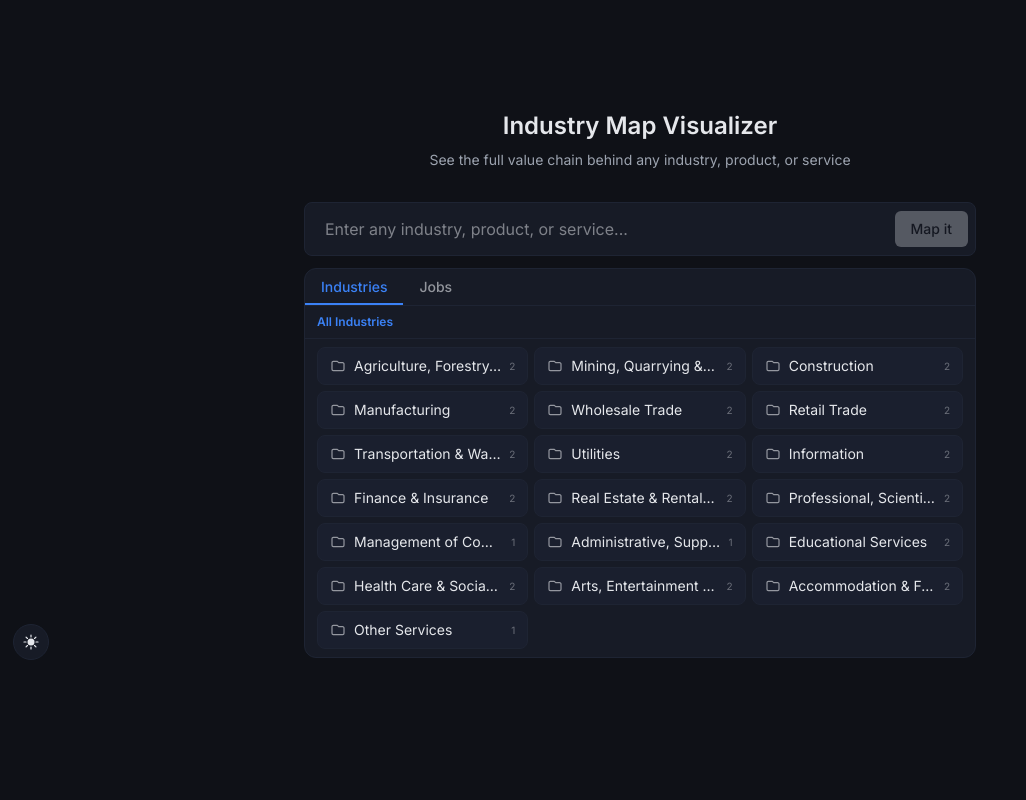
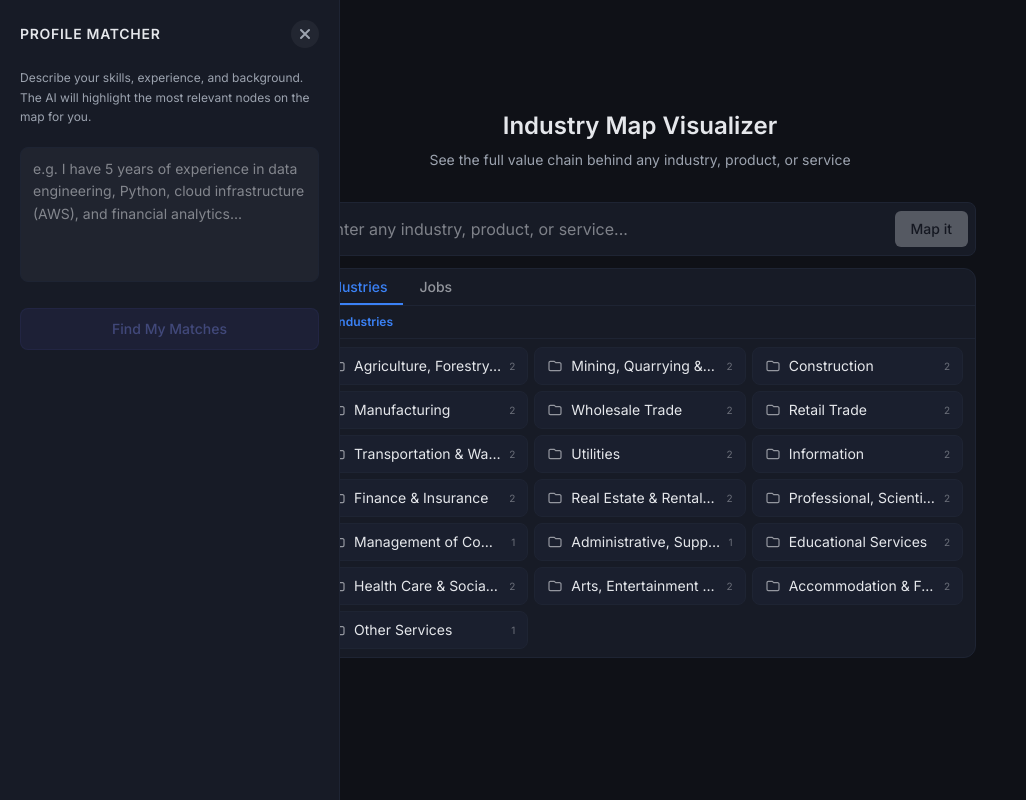
Before and after one commit to YassinKhanji/Industry-Map-Visualizer, a Next.js app: page / in a window 1280 px wide. Shown: the whole page, without its empty margins (0-1026 px from the left). Built offline with nearby package versions, Linux system fonts and the light colour scheme.

Commit message:
features

```diff
--- a/src/app/api/profile/route.ts
+++ b/src/app/api/profile/route.ts
@@ -53,20 +53,24 @@ export async function POST(req: NextRequest) {
     const client = getClient();
     const response = await client.chat.completions.create({
       model: "gpt-4.1-mini",
-      temperature: 0.3,
+      temperature: 0.4,
       messages: [
         {
           role: "system",
-          content: `You are a node relevance matcher. You ONLY analyze the user's professional profile against the provided industry map nodes and return a JSON array of matching node IDs with short reasons.
+          content: `You are a profile-to-industry-node matcher. Given a user's professional background and an industry map, you find which nodes are most relevant to that person's skills, experience, or interests.
 
-You do NOT answer questions, have conversations, provide career advice, or respond to anything that is not a professional skills/background description. If the user input is not a profile or skills description, return an empty array [].
+IMPORTANT RULES:
+1. Be generous and creative with matching. The user may describe their background informally, with typos, in shorthand, or using different terminology than the node labels. Look for semantic overlap, transferable skills, and indirect relevance — not just exact keyword matches.
+2. For example: "finance" can match accounting nodes, trading nodes, risk management, etc. "Tech" can match IT, software, data, infrastructure nodes. "Marketing" can match sales, advertising, branding nodes.
+3. If the user's background has SOME relevance to ANY nodes — even indirect or partial — return those matches with honest explanations of the connection.
+4. BE HONEST: If the user's background genuinely has NO meaningful connection to the industry map nodes (e.g. a pastry chef looking at a semiconductor map), return an empty matches array AND a "noMatchMessage" explaining honestly why there are no good matches and what kinds of backgrounds would be relevant.
+5. Return 3-8 matches ranked by relevance (best first). Each reason should be 1 concise sentence.
+6. Only use node IDs from the provided list.
 
-Rules:
-- Return 5-8 nodes that best match the user's background, skills, or expertise
-- Rank by relevance (best match first)
-- Each reason must be 1 short sentence explaining why this node matches
-- Only use node IDs from the provided list — never invent IDs
-- Return ONLY valid JSON, no other text`,
+Return ONLY valid JSON in this exact format:
+{ "matches": [{ "id": "<node_id>", "reason": "<why>" }], "noMatchMessage": "<optional: explain if no matches>" }
+
+Omit noMatchMessage if there ARE matches. Include it only when matches is empty.`,
         },
         {
           role: "user",
@@ -76,8 +80,7 @@ ${userProfile.trim()}
 INDUSTRY MAP NODES:
 ${nodeList}
 
-Return a JSON array of the most relevant nodes for this person:
-[{ "id": "<node_id>", "reason": "<why this matches>" }]`,
+Return JSON with matches (and noMatchMessage if no good matches exist):`,
         },
       ],
     });
@@ -99,13 +102,18 @@ Return a JSON array of the most relevant nodes for this person:
       return NextResponse.json({ matches: [] });
     }
 
-    if (!Array.isArray(parsed)) {
-      return NextResponse.json({ matches: [] });
-    }
+    // Support both { matches: [...] } wrapper and raw array
+    const matchesArr = Array.isArray(parsed)
+      ? parsed
+      : Array.isArray(parsed?.matches)
+      ? parsed.matches
+      : [];
+    const noMatchMessage =
+      typeof parsed?.noMatchMessage === "string" ? parsed.noMatchMessage : null;
 
     // Validate: only keep entries whose IDs exist in the input node list
     const validIds = new Set(nodes.map((n) => n.id));
-    const matches = parsed
+    const matches = matchesArr
       .filter(
         (m: any) =>
           typeof m.id === "string" &&
@@ -115,7 +123,7 @@ Return a JSON array of the most relevant nodes for this person:
       .slice(0, 8)
       .map((m: any) => ({ id: m.id, reason: m.reason }));
 
-    return NextResponse.json({ matches });
+    return NextResponse.json({ matches, ...(noMatchMessage && matches.length === 0 ? { noMatchMessage } : {}) });
   } catch (err: any) {
     console.error("Profile matcher error:", err);
     return NextResponse.json(
--- a/src/app/page.tsx
+++ b/src/app/page.tsx
@@ -147,9 +147,8 @@ export default function Home() {
         )}
       </button>
 
-      {/* Profile matcher button — only when map is visible */}
-      {hasResults && (
-        <button
+      {/* Profile matcher button — always visible */}
+      <button
           onClick={() => setProfilePanelOpen(!profilePanelOpen)}
           className="fixed bottom-[184px] left-[13px] z-50 w-9 h-9 flex items-center justify-center rounded-full border transition-all duration-200"
           style={{
@@ -166,10 +165,9 @@ export default function Home() {
             <path d="M2 14c0-3.31 2.69-5 6-5s6 1.69 6 5" fill="currentColor" />
           </svg>
         </button>
-      )}
 
       {/* Profile matcher panel */}
-      {hasResults && profilePanelOpen && <UserProfilePanel />}
+      {profilePanelOpen && <UserProfilePanel />}
     </div>
   );
 }
--- a/src/components/MapCanvas.tsx
+++ b/src/components/MapCanvas.tsx
@@ -156,6 +156,16 @@ function MapCanvasInner() {
         totalNodesAtDepth2={totalNodesAtDepth2}
         onCollapseAll={handleCollapseAll}
       />
+      {/* Hint */}
+      <div
+        className="absolute bottom-4 left-1/2 -translate-x-1/2 z-10 px-3 py-1.5 rounded-full text-[11px] pointer-events-none select-none"
+        style={{
+          background: darkMode ? "rgba(255,255,255,0.07)" : "rgba(0,0,0,0.05)",
+          color: darkMode ? "#9ca3af" : "#6b7280",
+        }}
+      >
+        Right-click a node for details &amp; opportunities
+      </div>
       <ReactFlow
         nodes={nodes}
         edges={styledEdges}
--- a/src/components/UserProfilePanel.tsx
+++ b/src/components/UserProfilePanel.tsx
@@ -42,6 +42,7 @@ export default function UserProfilePanel() {
   const [matches, setMatches] = useState<ProfileMatch[]>([]);
   const [isAnalyzing, setIsAnalyzing] = useState(false);
   const [error, setError] = useState<string | null>(null);
+  const [noMatchMessage, setNoMatchMessage] = useState<string | null>(null);
 
   // Load profile from localStorage on mount
   useEffect(() => {
@@ -67,6 +68,7 @@ export default function UserProfilePanel() {
     if (!mapData || userProfile.trim().length < 10) return;
     setIsAnalyzing(true);
     setError(null);
+    setNoMatchMessage(null);
 
     try {
       const nodes = flattenNodes(mapData.rootNodes);
@@ -85,11 +87,17 @@ export default function UserProfilePanel() {
       const resultMatches: ProfileMatch[] = Array.isArray(data.matches) ? data.matches : [];
       setMatches(resultMatches);
       setHighlightedNodeIds(resultMatches.map((m) => m.id));
-      if (resultMatches.length > 0) setProfileHighlightOn(true);
+      if (resultMatches.length > 0) {
+        setProfileHighlightOn(true);
+        setNoMatchMessage(null);
+      } else {
+        setNoMatchMessage(data.noMatchMessage || "No strong matches found for your profile against these industry nodes.");
+      }
     } catch (err: any) {
       setError(err.message || "Analysis failed");
       setMatches([]);
       setHighlightedNodeIds([]);
+      setNoMatchMessage(null);
     } finally {
       setIsAnalyzing(false);
     }
@@ -271,10 +279,31 @@ export default function UserProfilePanel() {
         )}
 
         {/* Empty state after analysis */}
-        {!isAnalyzing && matches.length === 0 && highlightedNodeIds.length === 0 && userProfile.trim().length >= 10 && (
+        {!isAnalyzing && matches.length === 0 && highlightedNodeIds.length === 0 && userProfile.trim().length >= 10 && !noMatchMessage && (
           <p className="text-xs text-center py-3" style={{ color: muted }}>
-            Click &quot;Find My Matches&quot; to analyze your profile against the map
+            {mapData
+              ? <>Click &quot;Find My Matches&quot; to analyze your profile against the map</>
+              : <>Search for an industry first, then match your profile against the map</>}
           </p>
+        )}
+
+        {/* Honest no-match message from AI */}
+        {!isAnalyzing && noMatchMessage && matches.length === 0 && (
+          <div
+            className="rounded-lg px-3 py-3 text-xs leading-relaxed"
+            style={{
+              background: darkMode ? "rgba(255,255,255,0.04)" : "#f9fafb",
+              border: `1px solid var(--border)`,
+              color: muted,
+            }}
+          >
+            <div className="flex items-start gap-2">
+              <svg width="14" height="14" viewBox="0 0 16 16" fill="currentColor" className="shrink-0 mt-0.5" style={{ color: "#f59e0b" }}>
+                <path d="M8 1a7 7 0 100 14A7 7 0 008 1zm0 10.5a.75.75 0 110-1.5.75.75 0 010 1.5zM8.75 4.5v4a.75.75 0 01-1.5 0v-4a.75.75 0 011.5 0z" />
+              </svg>
+              <span>{noMatchMessage}</span>
+            </div>
+          </div>
         )}
       </div>
     </div>
```
